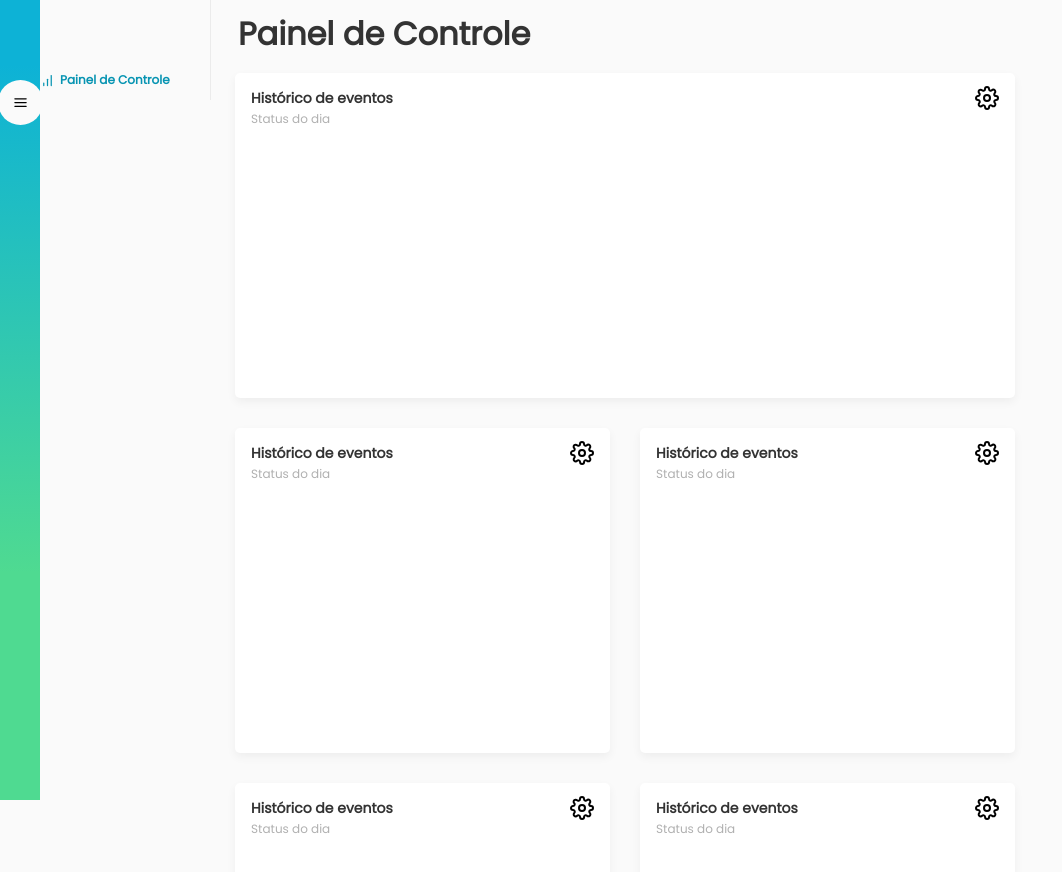
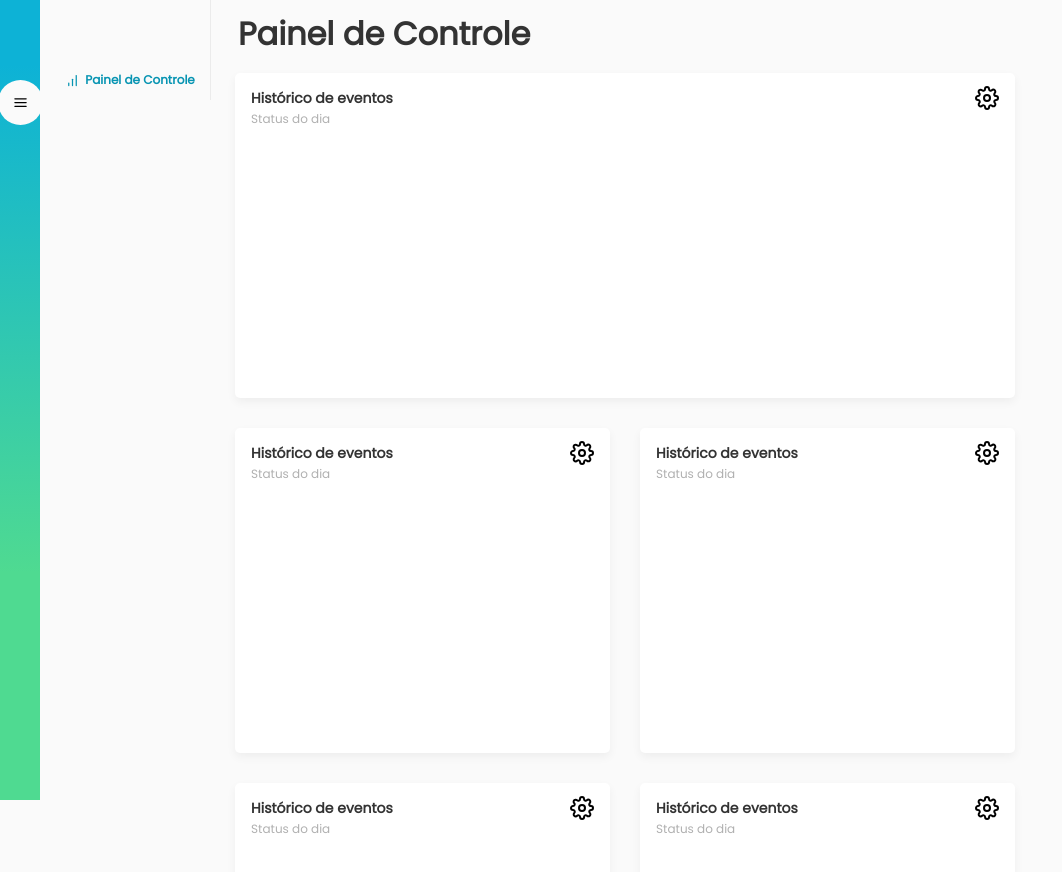
Before and after one commit to IgrPhillipe/tt-dashboard, a React (Create React App) app: page / in a window 1280 px wide. Shown: the top 872 px of the page, without its empty margins (0-1062 px from the left). Built offline with nearby package versions, Linux system fonts and the light colour scheme.

Commit message:
feat(home): fix width

```diff
--- a/src/components/SideBarItem/style.ts
+++ b/src/components/SideBarItem/style.ts
@@ -3,6 +3,7 @@ import styled from 'styled-components';
 import theme from '../../assets/themes';
 
 export const Box = styled.div`
+  width: 180px;
   height: 40px;
 
   display: flex;
```
